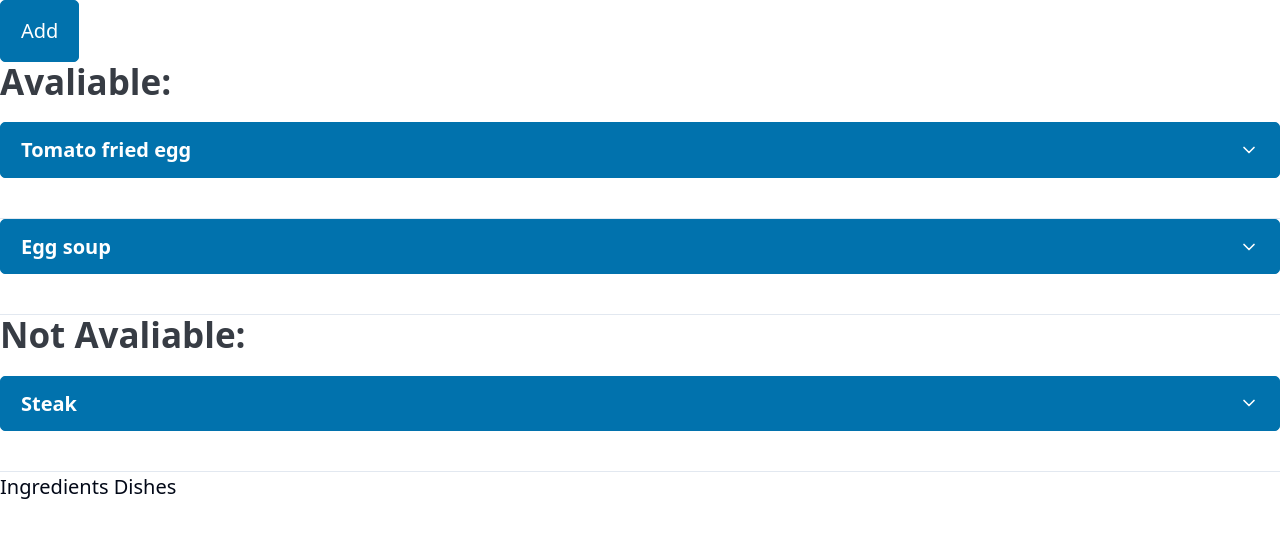
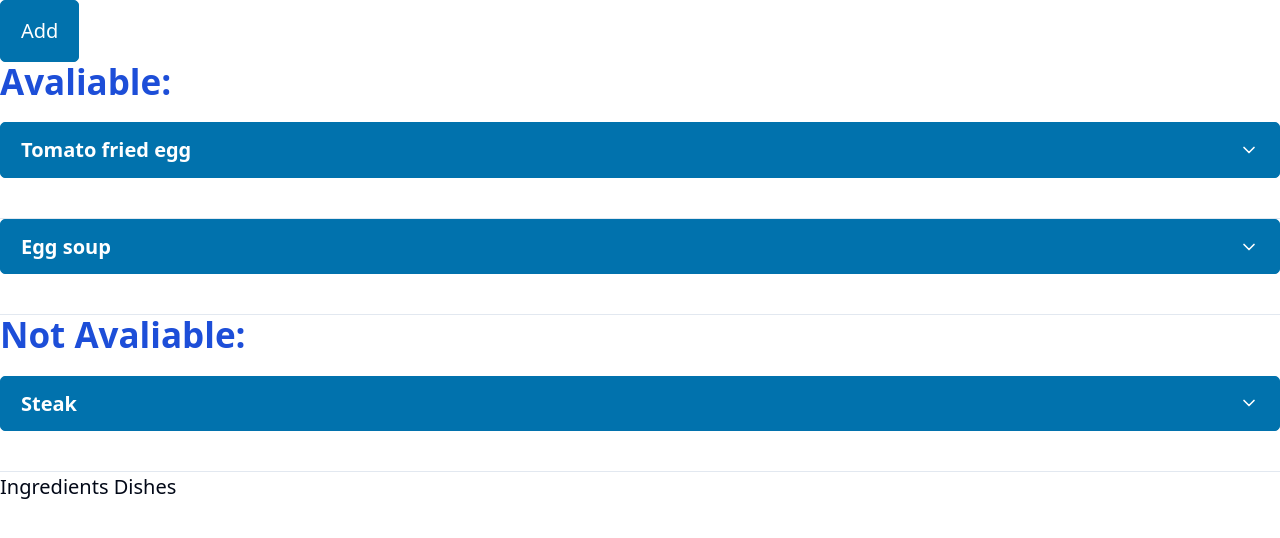
Before and after one commit to luoxinnan/DishDashApp, a React (Vite) app in the folder Frontend/: page /dishes in a window 1280 px wide. Shown: the top 538 px of the page. Built offline with nearby package versions, Linux system fonts and the light colour scheme.

Commit message:
Add cook button and function to avaliable dished

```diff
--- a/Frontend/src/App.tsx
+++ b/Frontend/src/App.tsx
@@ -3,6 +3,7 @@ import { BrowserRouter as Router, Route, Switch, Link, useHistory } from 'react-
 import AddIngredForm from './components/AddIngredForm';
 import IngredCards from './components/IngredCards';
 import AddDishForm from './components/AddDishForm';
+
 import AddDishDetailForm from './components/AddDishDetailForm';
 
 import NoDishCards from './components/NoDishCards';
@@ -25,7 +26,7 @@ const defaultIngreds: Ingred[] = [
   { name: "Spring onion", quantity: 3 }
 ];
 
-const d1 = {name: "Tomato fried egg", ingreds: defaultIngreds}
+const d1 = {name: "Tomato fried egg", ingreds: [{name: "Egg", quantity: 3}, {name:"Tomato", quantity:1}]}
 const d2 = {name: "Egg soup", ingreds: [{name: "Egg", quantity: 1}]}
 const d3 = {name: "Steak", ingreds: [{name: "Beef", quantity: 1}]}
 const defaltYesDishes = [d1,d2];
@@ -46,6 +47,10 @@ export function App() {
     const form = event.currentTarget;
     const formData = new FormData(form);
     const name = formData.get('ingred-name') as string;
+    const newIngred: Ingred = {name: name, quantity:0}
+    const newAllIngreds = [...allIngreds, newIngred]
+    setAllIngreds(newAllIngreds);
+    console.table(allIngreds);
 
     /* TODO:
       - Send post reequest (name and quantity 0)
@@ -60,9 +65,27 @@ export function App() {
       1.send a http post request for adding a new dish
       2. calculate if it is a yes dish or no dish, and update state accordingly
     */
-   // for test:
+   // --------for test--------
    const newNoDishes = [...NoDishes,dish];
    setNoDishes(newNoDishes)
+   //------------------------
+   alert("Successfully added!");
+
+  }
+
+  function cookAndUpdate(i: number){
+    const dish = yesDishes[i];
+    const newAllIngreds = [...allIngreds];
+    dish.ingreds.forEach(dishIngred => {
+      const ingredIndex = newAllIngreds.findIndex(ing => ing.name == dishIngred.name);
+      if(ingredIndex != -1)
+        newAllIngreds[ingredIndex].quantity -= dishIngred.quantity;
+    });
+
+    setAllIngreds(newAllIngreds);
+    // TODO: patch request
+    // TODO: check if the dish is still a yes dish, move it accordingly, and rerender the page
+    alert("Have a nice meal!")
 
   }
 
@@ -81,8 +104,8 @@ export function App() {
 
         <Route exact path="/dishes">
           <Link to="/dishes/add-dish"><button>Add</button></Link>
-          <YesDishCards dishes={yesDishes}/>
-          <NoDishCards dishes = {NoDishes} />
+          <YesDishCards dishes={yesDishes} cookFunc={cookAndUpdate}/>
+          <NoDishCards dishes = {NoDishes} cookFunc={cookAndUpdate} />
         </Route>
 
 
--- a/Frontend/src/components/Counter.tsx
+++ b/Frontend/src/components/Counter.tsx
@@ -1,4 +1,5 @@
 import { CounterProps } from "./types/CounterTypes";
+import './styles/counterStyles.css'
 
 
 export default function Counter({ onChangeFunc, value }: CounterProps) {
@@ -13,7 +14,7 @@ export default function Counter({ onChangeFunc, value }: CounterProps) {
     };
 
     return (
-      <div>
+      <div  className="ingred-counter">
         <button onClick={handleDecrement}>-</button>
         <input type="text" value={value} readOnly />
         <button onClick={handleIncrement}>+</button>
--- a/Frontend/src/components/DishCard.tsx
+++ b/Frontend/src/components/DishCard.tsx
@@ -7,7 +7,7 @@ import {
 } from "@/components/ui/accordion"
 
 
-export default function DishCard({ dish }: dishCardProps) {
+export default function DishCard({ dish, func,i , canCook}: dishCardProps) {
     return (
         <Accordion type="single" collapsible>
             <AccordionItem value="item-1">
@@ -15,6 +15,9 @@ export default function DishCard({ dish }: dishCardProps) {
                 {dish.ingreds.map(ingred => (
                     <AccordionContent>{ingred.name}: {ingred.quantity}</AccordionContent>
                 ))}
+                {canCook ? (
+                    <AccordionContent><button onClick={() => func(i)}>Cook</button></AccordionContent>
+                ) : null}
             </AccordionItem>
         </Accordion>
     )
@@ -22,4 +25,7 @@ export default function DishCard({ dish }: dishCardProps) {
 
 type dishCardProps = {
     dish: Dish;
+    func: (i: number) => void;
+    i: number;
+    canCook: boolean;
 }
--- a/Frontend/src/components/NoDishCards.tsx
+++ b/Frontend/src/components/NoDishCards.tsx
@@ -1,17 +1,23 @@
 
 
+import { Dish } from "@/App";
 import DishCard from "./DishCard"
-import { Props } from "./types/dishCardsProps"
 
-export default function NoDishCards({dishes}: Props){
+
+export default function NoDishCards({dishes, cookFunc}: Props){
     return (
         <div>
-            <h2>Not Avaliable: </h2>
-            {dishes.map(dish => (
-                <DishCard dish={dish} />
+            <h2 className="text-blue-700">Not Avaliable: </h2>
+            {dishes.map((dish,i) => (
+                <DishCard dish={dish} i={i} func= {cookFunc} canCook={false} />
 
             ))}
 
         </div>
     )
 }
+
+type Props = {
+    dishes: Dish[];
+    cookFunc: (i:number) => void;
+}
--- a/Frontend/src/components/YesDishCards.tsx
+++ b/Frontend/src/components/YesDishCards.tsx
@@ -1,17 +1,22 @@
 
 
+import { Dish } from "@/App";
 import DishCard from "./DishCard"
-import { Props } from "./types/dishCardsProps"
 
-export default function YesDishCards({dishes}: Props){
+export default function YesDishCards({dishes, cookFunc}: Props){
     return (
         <div>
-            <h2>Avaliable: </h2>
-            {dishes.map(dish => (
-                <DishCard dish={dish} />
+            <h2 className="text-blue-700">Avaliable: </h2>
+            {dishes.map((dish,i) => (
+                <DishCard dish={dish} i={i} func={cookFunc} canCook={true}/>
 
             ))}
 
         </div>
     )
 }
+
+type Props = {
+    dishes: Dish[];
+    cookFunc: (i:number) => void;
+}
--- /dev/null
+++ b/Frontend/src/components/styles/counterStyles.css
@@ -0,0 +1,5 @@
+.ingred-counter{
+    display: flex;
+    justify-content: space-evenly;
+    width: 20%;
+}
--- a/Frontend/src/components/types/dishCardsProps.ts
+++ /dev/null
@@ -1,5 +0,0 @@
-import { Dish } from "../../App"
-
-export type Props = {
-    dishes: Dish[];
-}
--- /dev/null
+++ b/Frontend/src/components/ui/alert.tsx
@@ -0,0 +1,59 @@
+import * as React from "react"
+import { cva, type VariantProps } from "class-variance-authority"
+
+import { cn } from "@/lib/utils"
+
+const alertVariants = cva(
+  "relative w-full rounded-lg border p-4 [&>svg~*]:pl-7 [&>svg+div]:translate-y-[-3px] [&>svg]:absolute [&>svg]:left-4 [&>svg]:top-4 [&>svg]:text-foreground",
+  {
+    variants: {
+      variant: {
+        default: "bg-background text-foreground",
+        destructive:
+          "border-destructive/50 text-destructive dark:border-destructive [&>svg]:text-destructive",
+      },
+    },
+    defaultVariants: {
+      variant: "default",
+    },
+  }
+)
+
+const Alert = React.forwardRef<
+  HTMLDivElement,
+  React.HTMLAttributes<HTMLDivElement> & VariantProps<typeof alertVariants>
+>(({ className, variant, ...props }, ref) => (
+  <div
+    ref={ref}
+    role="alert"
+    className={cn(alertVariants({ variant }), className)}
+    {...props}
+  />
+))
+Alert.displayName = "Alert"
+
+const AlertTitle = React.forwardRef<
+  HTMLParagraphElement,
+  React.HTMLAttributes<HTMLHeadingElement>
+>(({ className, ...props }, ref) => (
+  <h5
+    ref={ref}
+    className={cn("mb-1 font-medium leading-none tracking-tight", className)}
+    {...props}
+  />
+))
+AlertTitle.displayName = "AlertTitle"
+
+const AlertDescription = React.forwardRef<
+  HTMLParagraphElement,
+  React.HTMLAttributes<HTMLParagraphElement>
+>(({ className, ...props }, ref) => (
+  <div
+    ref={ref}
+    className={cn("text-sm [&_p]:leading-relaxed", className)}
+    {...props}
+  />
+))
+AlertDescription.displayName = "AlertDescription"
+
+export { Alert, AlertTitle, AlertDescription }
--- a/Frontend/src/output.css
+++ b/Frontend/src/output.css
@@ -608,6 +608,10 @@ body {
   --tw-contain-style:  ;
 }
 
+.relative {
+  position: relative;
+}
+
 .mx-auto {
   margin-left: auto;
   margin-right: auto;
@@ -621,6 +625,10 @@ body {
   margin-bottom: 1.25rem;
 }
 
+.mb-1 {
+  margin-bottom: 0.25rem;
+}
+
 .block {
   display: block;
 }
@@ -631,6 +639,10 @@ body {
 
 .inline-flex {
   display: inline-flex;
+}
+
+.table {
+  display: table;
 }
 
 .h-4 {
@@ -728,6 +740,10 @@ body {
   border-color: hsl(var(--input));
 }
 
+.border-destructive\/50 {
+  border-color: hsl(var(--destructive) / 0.5);
+}
+
 .bg-blue-500 {
   --tw-bg-opacity: 1;
   background-color: rgb(59 130 246 / var(--tw-bg-opacity));
@@ -813,6 +829,10 @@ body {
   line-height: 1;
 }
 
+.tracking-tight {
+  letter-spacing: -0.025em;
+}
+
 .text-gray-900 {
   --tw-text-opacity: 1;
   color: rgb(17 24 39 / var(--tw-text-opacity));
@@ -845,6 +865,20 @@ body {
 
 .text-secondary-foreground {
   color: hsl(var(--secondary-foreground));
+}
+
+.text-foreground {
+  color: hsl(var(--foreground));
+}
+
+.text-purple-700 {
+  --tw-text-opacity: 1;
+  color: rgb(126 34 206 / var(--tw-text-opacity));
+}
+
+.text-blue-700 {
+  --tw-text-opacity: 1;
+  color: rgb(29 78 216 / var(--tw-text-opacity));
 }
 
 .underline-offset-4 {
@@ -1006,6 +1040,10 @@ body {
   border-color: rgb(75 85 99 / var(--tw-border-opacity));
 }
 
+.dark\:border-destructive:is(.dark *) {
+  border-color: hsl(var(--destructive));
+}
+
 .dark\:bg-gray-700:is(.dark *) {
   --tw-bg-opacity: 1;
   background-color: rgb(55 65 81 / var(--tw-bg-opacity));
@@ -1036,7 +1074,40 @@ body {
   --tw-ring-color: rgb(59 130 246 / var(--tw-ring-opacity));
 }
 
+.\[\&\>svg\+div\]\:translate-y-\[-3px\]>svg+div {
+  --tw-translate-y: -3px;
+  transform: translate(var(--tw-translate-x), var(--tw-translate-y)) rotate(var(--tw-rotate)) skewX(var(--tw-skew-x)) skewY(var(--tw-skew-y)) scaleX(var(--tw-scale-x)) scaleY(var(--tw-scale-y));
+}
+
+.\[\&\>svg\]\:absolute>svg {
+  position: absolute;
+}
+
+.\[\&\>svg\]\:left-4>svg {
+  left: 1rem;
+}
+
+.\[\&\>svg\]\:top-4>svg {
+  top: 1rem;
+}
+
+.\[\&\>svg\]\:text-destructive>svg {
+  color: hsl(var(--destructive));
+}
+
+.\[\&\>svg\]\:text-foreground>svg {
+  color: hsl(var(--foreground));
+}
+
+.\[\&\>svg\~\*\]\:pl-7>svg~* {
+  padding-left: 1.75rem;
+}
+
 .\[\&\[data-state\=open\]\>svg\]\:rotate-180[data-state=open]>svg {
   --tw-rotate: 180deg;
   transform: translate(var(--tw-translate-x), var(--tw-translate-y)) rotate(var(--tw-rotate)) skewX(var(--tw-skew-x)) skewY(var(--tw-skew-y)) scaleX(var(--tw-scale-x)) scaleY(var(--tw-scale-y));
 }
+
+.\[\&_p\]\:leading-relaxed p {
+  line-height: 1.625;
+}
```
Also changed, not shown: 1 other file (tests, documents, lock files or other folders).
